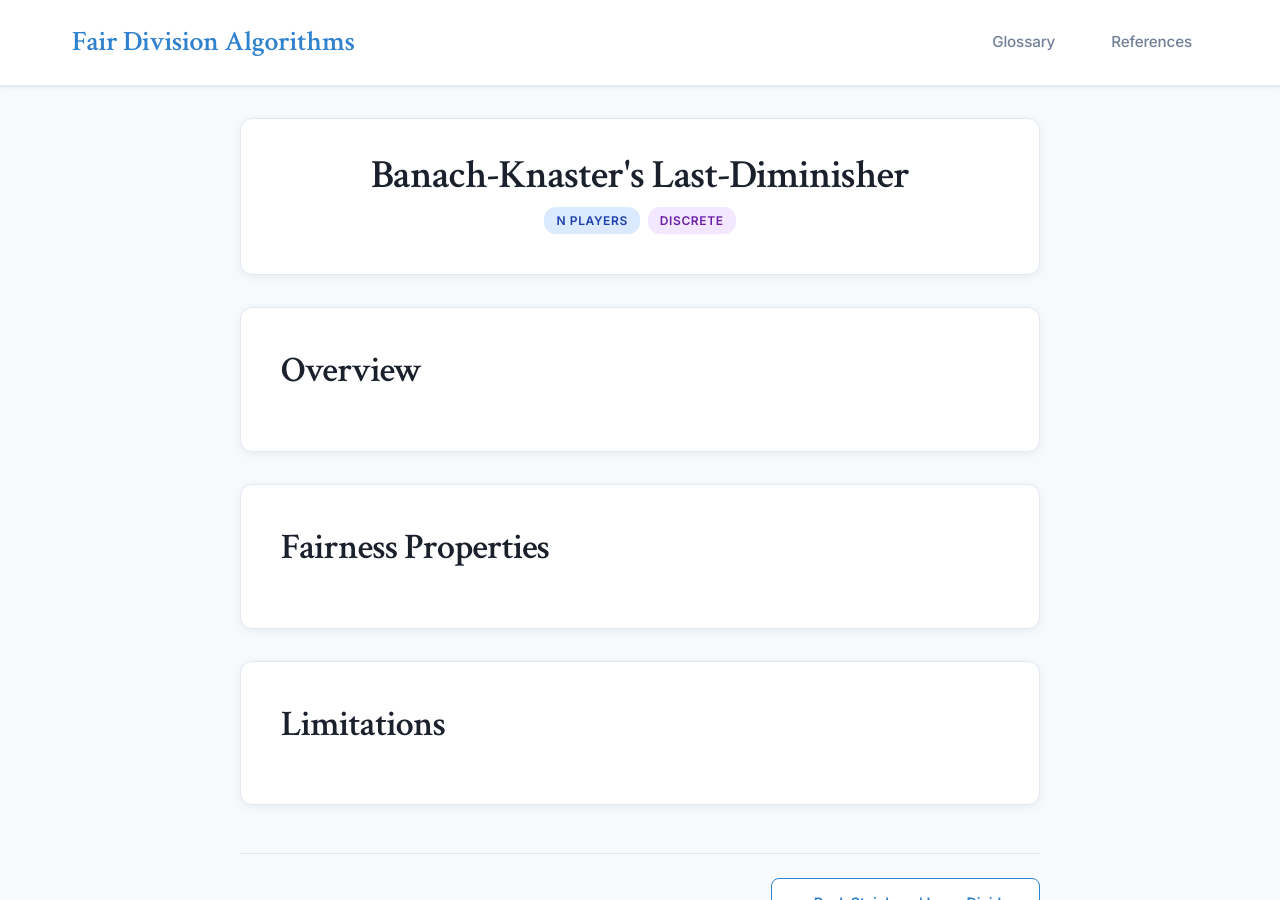
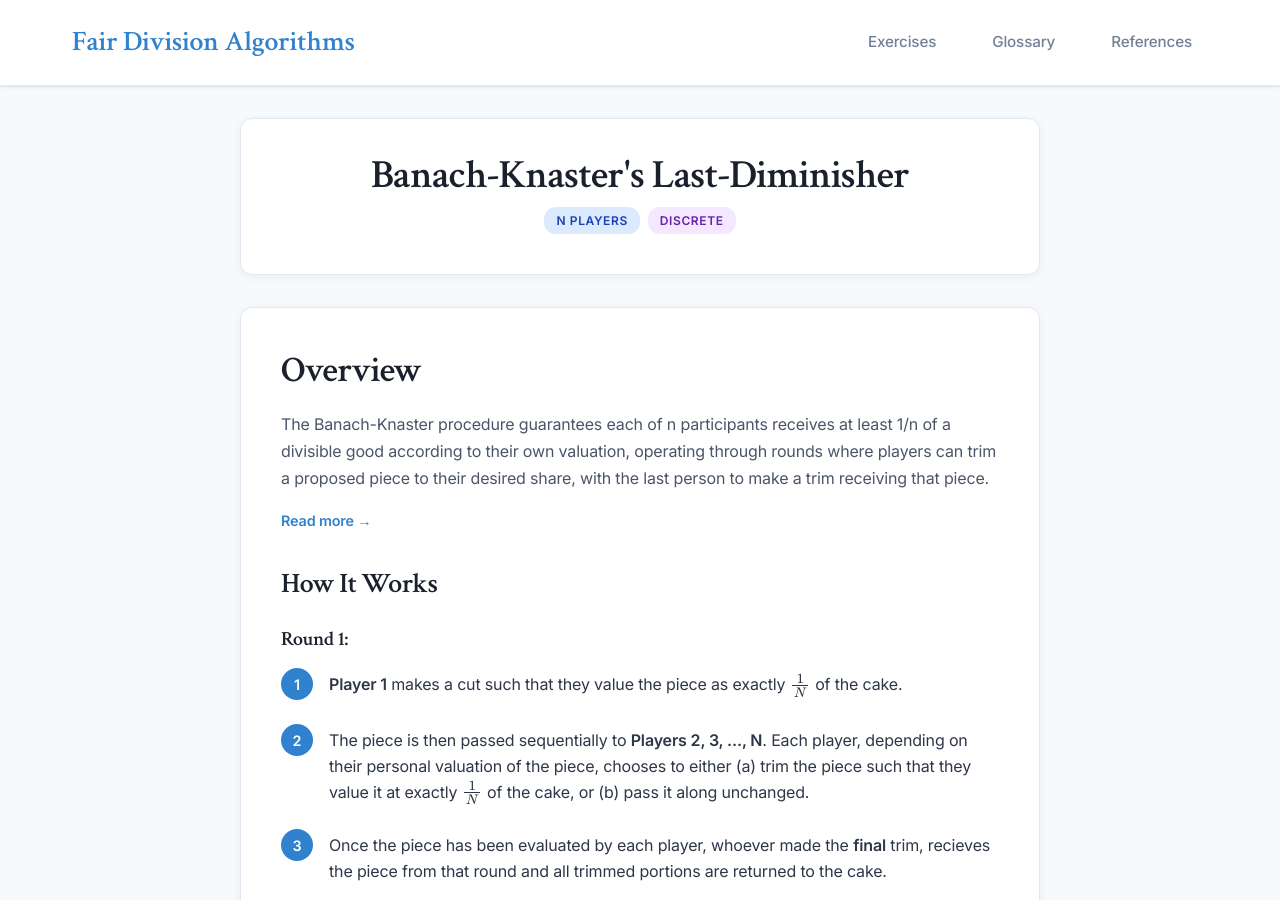
Before and after one commit to amaan-19/fair-division-exercises, a Jekyll site: the page built from algorithms/banach-knaster-last-diminisher.md, in a window 1280 px wide and 900 px high. Built offline with Jekyll 4.4.1, drawn with Linux system fonts in a browser that asks for light colours; our own code applies the rules of GitHub Pages for plain Markdown files; some of the changed text lies outside the part shown.

Commit message:
worked on banach-knaster and created exercises page

```diff
--- a/_layouts/default.html
+++ b/_layouts/default.html
@@ -12,6 +12,7 @@
         <div class="container">
             <a href="{{ '/' | relative_url }}" class="site-title">{{ site.title }}</a>
             <nav class="site-nav">
+                <a href="{{ '/exercises' | relative_url }}" {% if page.url contains '/exercises/' %}class="active" {% endif %}>Exercises</a>
                 <a href="{{ '/glossary/' | relative_url }}" {% if page.url contains '/glossary/' %}class="active" {% endif %}>Glossary</a>
                 <a href="{{ '/references/' | relative_url }}" {% if page.url contains '/references/' %}class="active" {% endif %}>References</a>
             </nav>
--- a/algorithms/banach-knaster-last-diminisher.md
+++ b/algorithms/banach-knaster-last-diminisher.md
@@ -20,7 +20,64 @@ permalink: /algorithms/banach-knaster-last-diminisher/
   <!-- Overview -->
   <section class="content-block">
     <h2>Overview</h2>
+    <p>The Banach-Knaster procedure guarantees each of n participants receives at least 1/n of a divisible good according to their own valuation, operating through rounds where players can trim a proposed piece to their desired share, with the last person to make a trim receiving that piece.</p>
+    <a href="https://en.wikipedia.org/wiki/Last_diminisher" target="_blank" class="algorithm-link">Read more →</a>
+    <div class="procedure-steps">
+      <h3>How It Works</h3>
+      <div class="step-list">
+        <h4>Round 1:</h4>
+        <div class="step">
+          <div class="step-number">1</div>
+          <div class="step-content">
+            <strong>Player 1</strong> makes a cut such that they value the piece as exactly $\frac{1}{N}$ of the cake.
+          </div>
+        </div>
 
+        <div class="step">
+          <div class="step-number">2</div>
+          <div class="step-content">
+            The piece is then passed sequentially to <strong>Players 2, 3, ..., N</strong>. Each player, depending on their personal valuation of the piece, chooses to either (a) trim the piece such that they value it at exactly $\frac{1}{N}$ of the cake, or (b) pass it along unchanged.
+          </div>
+        </div>
+
+        <div class="step">
+          <div class="step-number">3</div>
+          <div class="step-content">
+            Once the piece has been evaluated by each player, whoever made the <strong>final</strong> trim, recieves the piece from that round and all trimmed portions are returned to the cake.
+          </div>
+        </div>
+
+        <h4>Rounds 2...N:</h4>
+        <div class="step">
+          <div class="step-number">1</div>
+          <div class="step-content">
+            The <strong>first remaining player</strong> makes a cut such that they value the piece as exactly $\frac{1}{N-1}$ of the cake.
+          </div>
+        </div>
+
+        <div class="step">
+          <div class="step-number">2</div>
+          <div class="step-content">
+            The piece is then passed sequentially to all <strong>remaining players</strong>. Each player, depending on their personal valuation of the piece, chooses to either (a) trim the piece such that they value it at exactly $\frac{1}{N-1}$ of the cake, or (b) pass it along unchanged.
+          </div>
+        </div>
+
+        <div class="step">
+          <div class="step-number">3</div>
+          <div class="step-content">
+            Once the piece has been evaluated by each player, whoever made the <strong>final</strong> trim, recieves the piece from that round and all trimmed portions are returned to the cake.
+          </div>
+        </div>
+
+        <div class="step">
+          <div class="step-number">4</div>
+          <div class="step-content">
+            This procedure is then repeated until only one player remains.
+          </div>
+        </div>
+
+      </div>
+    </div>
   </section>
 
 
@@ -28,13 +85,23 @@ permalink: /algorithms/banach-knaster-last-diminisher/
 
   <section class="content-block">
     <h2>Fairness Properties</h2>
+    <p>Banach and Knaster's procedure satisfies one fairness property:</p>
 
+    <h3>Proportionality</h3>
+    <p>Both players receive at least 50% of their subjective valuation of the resource.</p>
+    <div class="proof-sketch">
+
+    </div>
   </section>
 
   <!-- Limitations -->
   <section class="content-block">
     <h2>Limitations</h2>
-
+    <ul>
+      <li>May not be Pareto-efficient</li>
+      <li>Assumes the good can be freely cut and recombined, which may not hold for discrete items or goods with indivisible components</li>
+      <li>The sequential nature means the procedure takes n rounds, and later participants may have advantages in terms of information about others' preferences</li>
+    </ul>
   </section>
 
   <!-- Navigation -->
--- a/assets/main.css
+++ b/assets/main.css
@@ -2777,6 +2777,7 @@ blockquote {
     justify-content: center;
     gap: 1rem;
     margin-top: 1.5rem;
+    margin-bottom: 0.5rem;
 }
 
 .carousel-btn {
```
Also changed, not shown: algorithms/steinhaus-lone-divider.md (+1 -0 lines), exercises/index.md (added, +10 -0 lines), index.md (+1 -1 lines).
